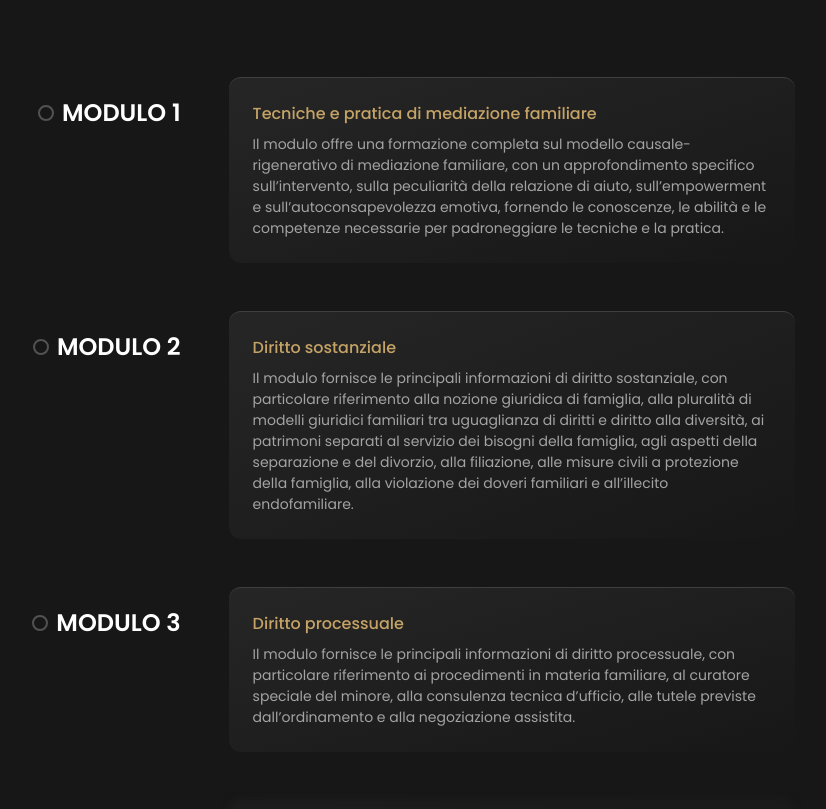
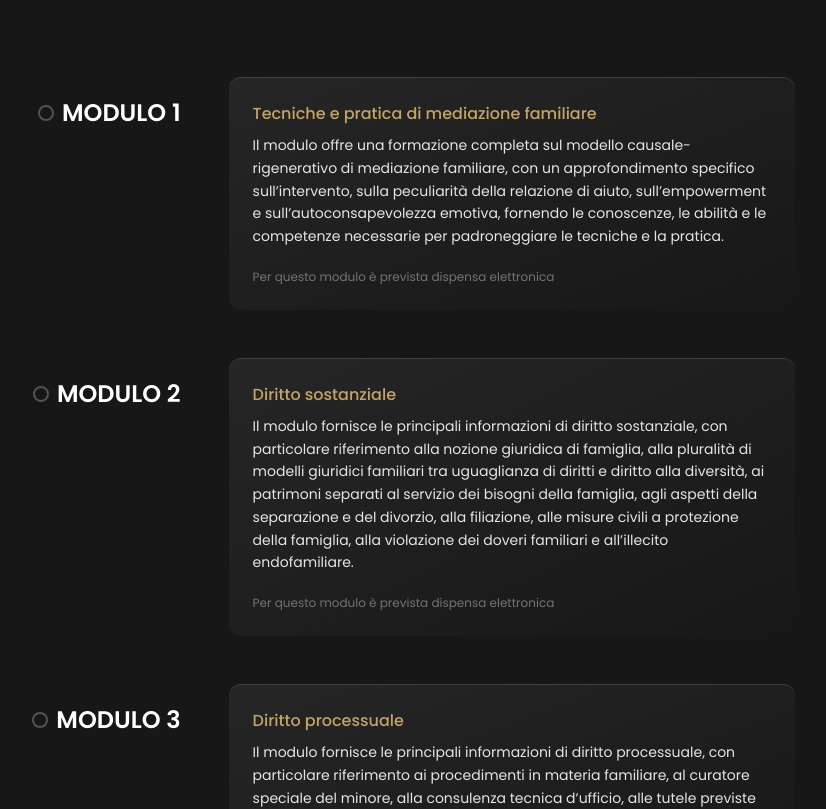
Before and after one commit to plasm/academy, a Nuxt app: page /corsi/master-experience in a window 1280 px wide. Shown: the part 2900-3709 px from the top of the page, without its empty margins (341-1167 px from the left). Built offline with nearby package versions, Linux system fonts and the light colour scheme.

Commit message:
info modules

```diff
--- a/json/courses/modules-master.json
+++ b/json/courses/modules-master.json
@@ -2,51 +2,61 @@
   {
     "title": "Modulo 1",
     "subtitle": "Tecniche e pratica di mediazione familiare",
-    "description": "Il modulo offre una formazione completa sul modello causale-rigenerativo di mediazione familiare, con un approfondimento specifico sull’intervento, sulla peculiarità della relazione di aiuto, sull’empowerment e sull’autoconsapevolezza emotiva, fornendo le conoscenze, le abilità e le competenze necessarie per padroneggiare le tecniche e la pratica."
+    "description": "Il modulo offre una formazione completa sul modello causale-rigenerativo di mediazione familiare, con un approfondimento specifico sull’intervento, sulla peculiarità della relazione di aiuto, sull’empowerment e sull’autoconsapevolezza emotiva, fornendo le conoscenze, le abilità e le competenze necessarie per padroneggiare le tecniche e la pratica.",
+    "notes": "Per questo modulo è prevista dispensa elettronica"
   },
   {
     "title": "Modulo 2",
     "subtitle": "Diritto sostanziale",
-    "description": "Il modulo fornisce le principali informazioni di diritto sostanziale, con particolare riferimento alla nozione giuridica di famiglia, alla pluralità di modelli giuridici familiari tra uguaglianza di diritti e diritto alla diversità, ai patrimoni separati al servizio dei bisogni della famiglia, agli aspetti della separazione e del divorzio, alla filiazione, alle misure civili a protezione della famiglia, alla violazione dei doveri familiari e all’illecito endofamiliare."
+    "description": "Il modulo fornisce le principali informazioni di diritto sostanziale, con particolare riferimento alla nozione giuridica di famiglia, alla pluralità di modelli giuridici familiari tra uguaglianza di diritti e diritto alla diversità, ai patrimoni separati al servizio dei bisogni della famiglia, agli aspetti della separazione e del divorzio, alla filiazione, alle misure civili a protezione della famiglia, alla violazione dei doveri familiari e all’illecito endofamiliare.",
+    "notes": "Per questo modulo è prevista dispensa elettronica"
   },
   {
     "title": "Modulo 3",
     "subtitle": "Diritto processuale",
-    "description": "Il modulo fornisce le principali informazioni di diritto processuale, con particolare riferimento ai procedimenti in materia familiare, al curatore speciale del minore, alla consulenza tecnica d’ufficio, alle tutele previste dall’ordinamento e alla negoziazione assistita."
+    "description": "Il modulo fornisce le principali informazioni di diritto processuale, con particolare riferimento ai procedimenti in materia familiare, al curatore speciale del minore, alla consulenza tecnica d’ufficio, alle tutele previste dall’ordinamento e alla negoziazione assistita.",
+    "notes": "Per questo modulo è prevista dispensa elettronica"
   },
   {
     "title": "Modulo 4",
     "subtitle": "Diritto penale",
-    "description": "Il modulo fornisce le principali informazioni di diritto penale, con particolare riferimento ai reati contro la persona in ambito familiare, all’accertamento penale, alle misure penali a protezione della famiglia tra prevenzione e sanzione, alle cointeressenze e al coordinamento delle procedure penali con le procedure familiari."
+    "description": "Il modulo fornisce le principali informazioni di diritto penale, con particolare riferimento ai reati contro la persona in ambito familiare, all’accertamento penale, alle misure penali a protezione della famiglia tra prevenzione e sanzione, alle cointeressenze e al coordinamento delle procedure penali con le procedure familiari.",
+    "notes": "Per questo modulo è prevista dispensa elettronica"
   },
   {
     "title": "Modulo 5",
     "subtitle": "Diritto matrimoniale e processuale canonico",
-    "description": "Il modulo fornisce le principali informazioni di diritto matrimoniale e processuale canonico, con particolare riferimento alla riforma del processo di nullità del matrimonio, alla nullità matrimoniale tra consulenza canonica e mediazione familiare, alla gestione del conflitto familiare in sede canonica e alle ricadute in ambito civile."
+    "description": "Il modulo fornisce le principali informazioni di diritto matrimoniale e processuale canonico, con particolare riferimento alla riforma del processo di nullità del matrimonio, alla nullità matrimoniale tra consulenza canonica e mediazione familiare, alla gestione del conflitto familiare in sede canonica e alle ricadute in ambito civile.",
+    "notes": "Per questo modulo è prevista dispensa elettronica"
   },
   {
     "title": "Modulo 6",
     "subtitle": "Psicologia del conflitto",
-    "description": "Il modulo esplora in profondità la complessa sfera della psicologia del conflitto, approfondendo argomenti chiave come il ciclo di vita della famiglia, le dinamiche che conducono dall’alleanza alla frattura coniugale, le relazioni violente, la psicologia dell’età evolutiva, la qualità delle interazioni e delle relazioni precoci nello sviluppo e nel benessere nel ciclo di vita, i vissuti dell’operatore e delle storie di vita degli esperti nella gestione delle relazioni familiari e nello sviluppo del bambino e dell’adolescente."
+    "description": "Il modulo esplora in profondità la complessa sfera della psicologia del conflitto, approfondendo argomenti chiave come il ciclo di vita della famiglia, le dinamiche che conducono dall’alleanza alla frattura coniugale, le relazioni violente, la psicologia dell’età evolutiva, la qualità delle interazioni e delle relazioni precoci nello sviluppo e nel benessere nel ciclo di vita, i vissuti dell’operatore e delle storie di vita degli esperti nella gestione delle relazioni familiari e nello sviluppo del bambino e dell’adolescente.",
+    "notes": "Per questo modulo è prevista dispensa elettronica"
   },
   {
     "title": "Modulo 7",
     "subtitle": "Sociologia della devianza e della famiglia",
-    "description": "Il modulo si addentra nell’ambito della sociologia della devianza e della famiglia, analizzando aspetti cruciali come la manipolazione all’interno del setting di mediazione familiare, la figura del partner controllante, la ricerca dell’alleanza con l’operatore e la lettura degli indicatori, la ridefinizione dei confini operativi quale potenziale strumento di prevenzione di comportamenti devianti e l’analisi delle possibili strategie operative."
+    "description": "Il modulo si addentra nell’ambito della sociologia della devianza e della famiglia, analizzando aspetti cruciali come la manipolazione all’interno del setting di mediazione familiare, la figura del partner controllante, la ricerca dell’alleanza con l’operatore e la lettura degli indicatori, la ridefinizione dei confini operativi quale potenziale strumento di prevenzione di comportamenti devianti e l’analisi delle possibili strategie operative.",
+    "notes": "Per questo modulo è prevista dispensa elettronica"
   },
   {
     "title": "Modulo 8",
     "subtitle": "Tecniche di negoziazione e di gestione del conflitto",
-    "description": "Il modulo insegna le tecniche di negoziazione e di gestione del conflitto, fornendo tutti gli strumenti utili a investigare la sua natura, le sue radici e i suoi meccanismi, a riconoscere ciò che si nasconde dietro la contrapposizione e a comprendere le dinamiche e le motivazioni dei comportamenti conflittuali. Il valore aggiunto del modulo è rappresentato dal metodo O.A.S.I. (Osservare, Ascoltare, Sentire, Integrare), che costituisce un prezioso strumento per la gestione efficace del conflitto e per il raggiungimento di soluzioni durature."
+    "description": "Il modulo insegna le tecniche di negoziazione e di gestione del conflitto, fornendo tutti gli strumenti utili a investigare la sua natura, le sue radici e i suoi meccanismi, a riconoscere ciò che si nasconde dietro la contrapposizione e a comprendere le dinamiche e le motivazioni dei comportamenti conflittuali. Il valore aggiunto del modulo è rappresentato dal metodo O.A.S.I. (Osservare, Ascoltare, Sentire, Integrare), che costituisce un prezioso strumento per la gestione efficace del conflitto e per il raggiungimento di soluzioni durature.",
+    "notes": "Dal manuale <em>I professionisti e la gestione dei conflitti. Un metodo innovativo per integrare competenze tecniche e relazionali, risolvere conflitti e concludere negoziazioni"
   },
   {
     "title": "Modulo 9",
     "subtitle": "Leadership",
-    "description": "Il modulo illustra la genesi, lo sviluppo e le applicazioni teorico-pratiche della leadership, fornendo tutte le indicazioni utili per integrarla in modo funzionale nel contesto della mediazione familiare e migliorare la gestione delle dinamiche relazionali."
+    "description": "Il modulo illustra la genesi, lo sviluppo e le applicazioni teorico-pratiche della leadership, fornendo tutte le indicazioni utili per integrarla in modo funzionale nel contesto della mediazione familiare e migliorare la gestione delle dinamiche relazionali.",
+    "notes": "Per questo modulo è prevista dispensa elettronica"
   },
   {
     "title": "Modulo 10",
     "subtitle": "Supervisione didattica e professionale di gruppo e individuale",
-    "description": "Il modulo è costituito da sessioni di confronto guidato, finalizzate a fornire ai professionisti un supporto nel loro ruolo, attraverso l’auto-osservazione e il potenziamento delle risorse, in un contesto non giudicante, fondato sulla circolarità delle informazioni."
+    "description": "Il modulo è costituito da sessioni di confronto guidato, finalizzate a fornire ai professionisti un supporto nel loro ruolo, attraverso l’auto-osservazione e il potenziamento delle risorse, in un contesto non giudicante, fondato sulla circolarità delle informazioni.",
+    "notes": "Per questo modulo è prevista dispensa elettronica"
   }
 ]
--- a/pages/corsi/master-experience.vue
+++ b/pages/corsi/master-experience.vue
@@ -150,9 +150,10 @@
           <div class="text-base font-medium text-gold">
             {{ resource.subtitle }}
           </div>
-          <div class="mt-2 text-sm leading-normal text-neutral-400 ">
+          <div class="mt-2 text-sm leading-relaxed  text-neutral-200 ">
             {{ resource.description }}
           </div>
+          <div v-if="resource.notes" class="mt-5 text-xs leading-normal text-neutral-500" v-html="resource.notes" />
         </div>
       </template>
     </ac-sticky-resources>
@@ -202,11 +203,7 @@
     </div>
     <!--
     <div class="mx-auto max-w-6xl  px-4">
-      <div class="my-10 text-center text-4xl leading-tight text-white">
-        Il <span class="text-gold">Master Experience</span> adotta un approccio olistico alla formazione, armonizzando perfettamente la conoscenza teorica, l’applicazione pratica e lo sviluppo personale.
-      </div>
 
-      <br>
       <div class="mb-2 text-lg font-semibold  text-gold">
         A chi è destinato
       </div>
@@ -255,14 +252,6 @@
       <br>
       <div class="text-white">
         Isabella Salmeri, mediatrice familiare, coordinatrice genitoriale, formatrice in leadership, intelligenza emotiva, comunicazione strategica e problem-solving.
-      </div>
-      <br>
-      <div class="mb-2 text-lg font-semibold  text-gold">
-        Il materiale didattico
-      </div>
-      <br>
-      <div class="text-white">
-        Dispense elettroniche per i moduli 1, 2, 3, 4, 5, 6, 7 e 9 e dal manuale <em>I professionisti e la gestione dei conflitti. Un metodo innovativo per integrare competenze tecniche e relazionali, risolvere conflitti e concludere negoziazioni</em> per il modulo 8.
       </div>
       <br>
 
```
